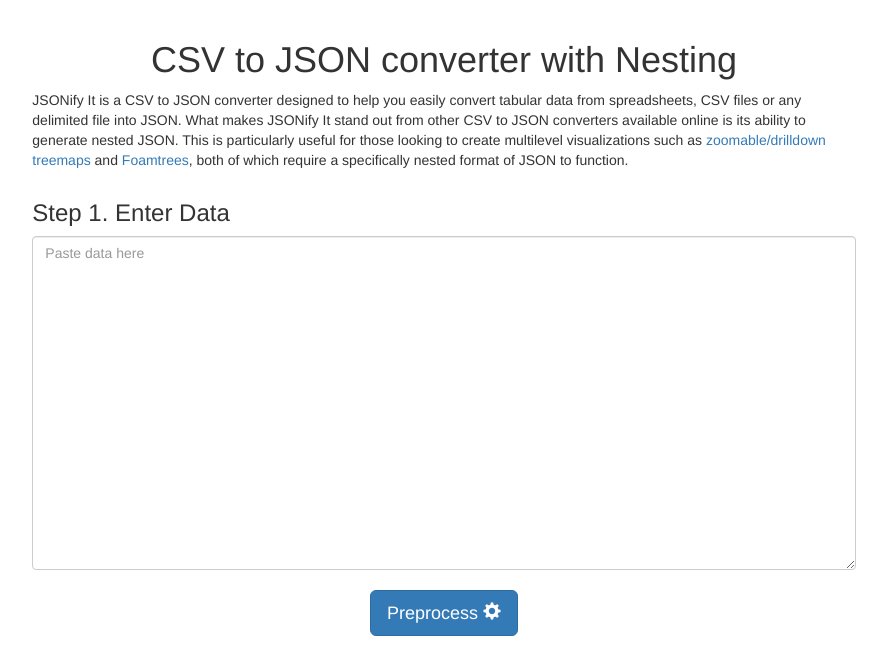
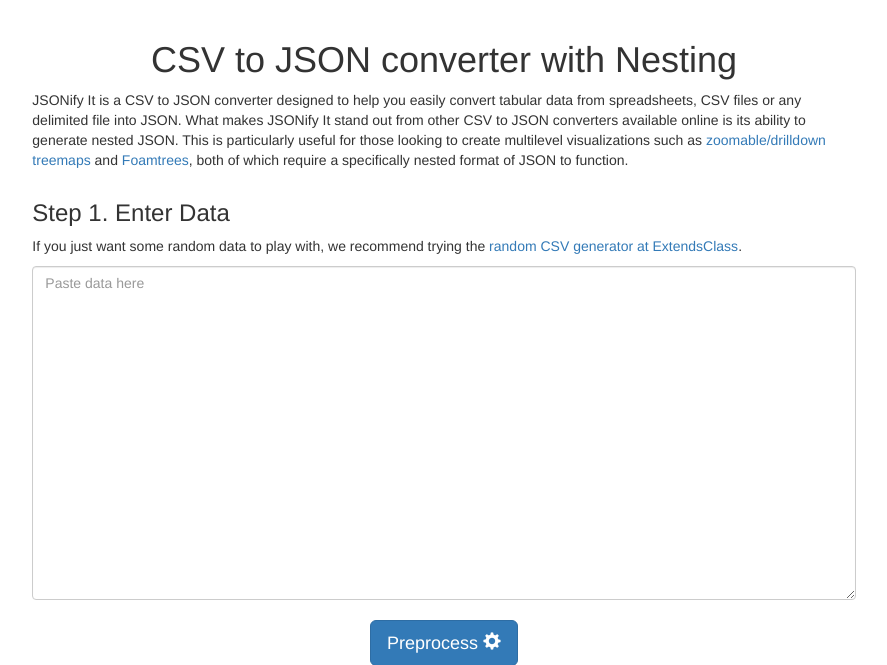
Before and after one commit to vladimiriii/jsonify-it, a Flask app: page / in a window 1280 px wide. Shown: the part 72-737 px from the top of the page, without its empty margins (196-1083 px from the left). Run offline with Flask 2, Linux system fonts and the light colour scheme; parts of the project's set-up code (start-up, migrations or seed data) failed here and were passed over; some libraries are stand-ins or nearby versions.

Commit message:
Added link to ExtendsClass on CSV to JSON converter

```diff
--- a/app/templates/index.html
+++ b/app/templates/index.html
@@ -13,7 +13,8 @@
 <div class="row">
 	<div class="col-md-8 col-md-offset-2">
 		<h3>Step 1. Enter Data</h3>
-	    <textarea class="form-control" id="CSVinput" rows="16" placeholder="Paste data here"></textarea>
+		<p>If you just want some random data to play with, we recommend trying the <a href="https://extendsclass.com/csv-generator.html">random CSV generator at ExtendsClass</a>.</p>
+		    <textarea class="form-control" id="CSVinput" rows="16" placeholder="Paste data here"></textarea>
 	</div>
 </div> <!-- CSV Input Row -->
 <br>
```
